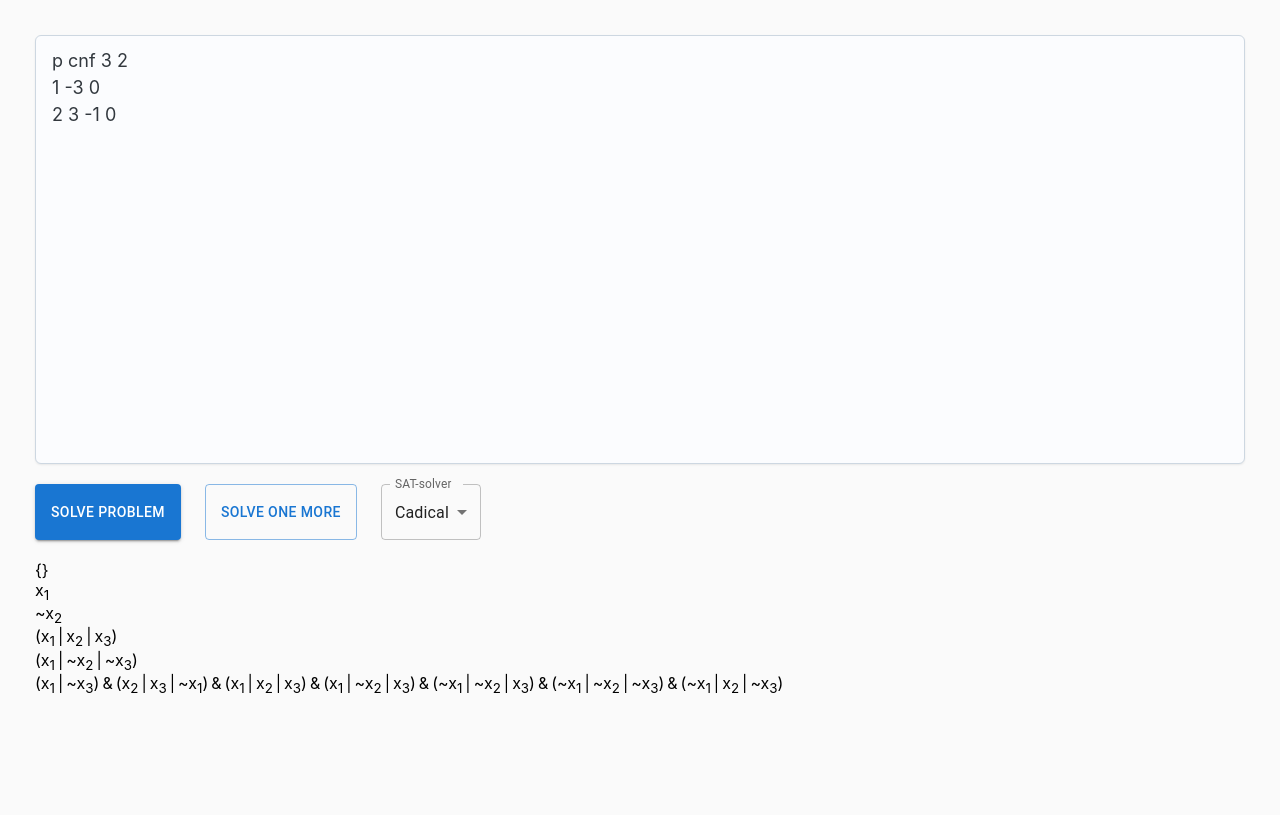
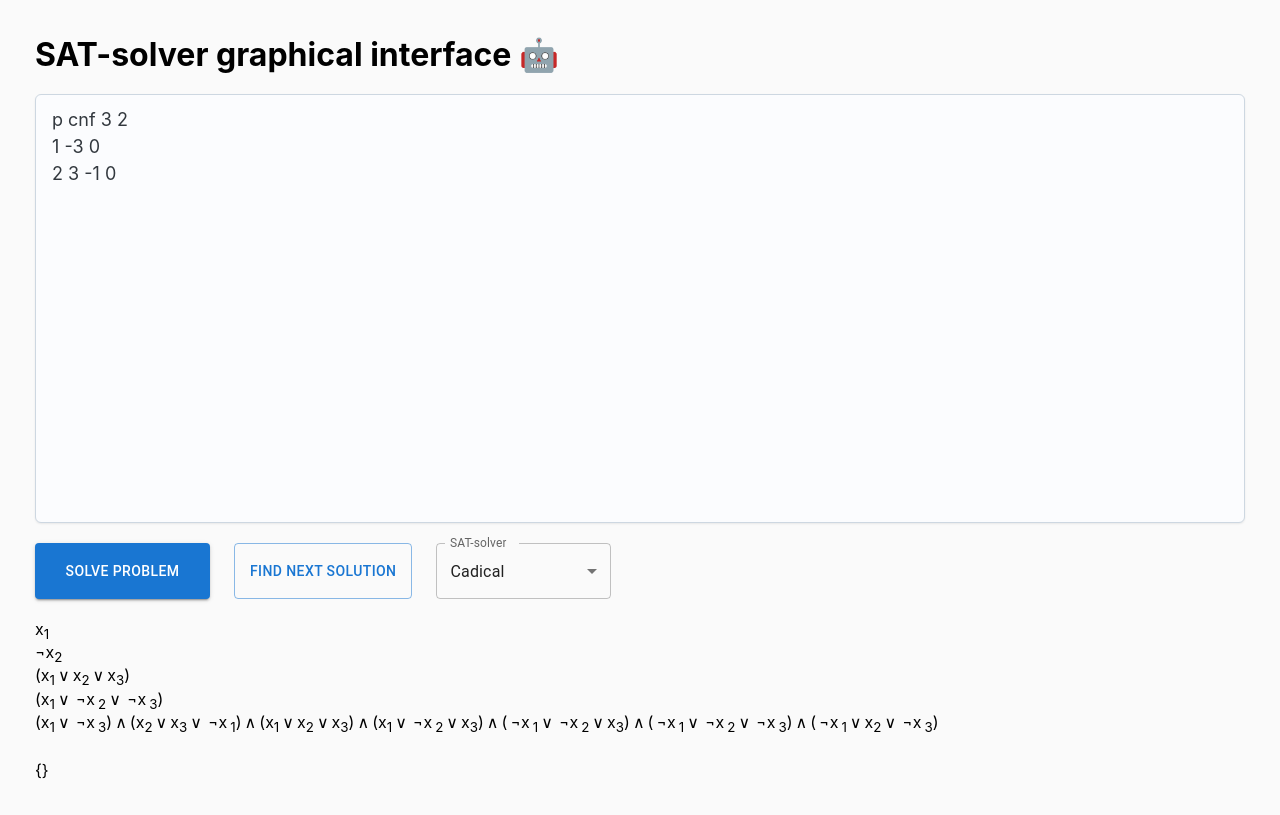
Before and after one commit to vvvvvvvector/SAT-solver-graphical-interface-client, a React (Vite) app: page / in a window 1280 px wide. Built offline with nearby package versions, Linux system fonts and the light colour scheme.

Commit message:
add not, or, and signs + refactoring

```diff
--- a/src/App.tsx
+++ b/src/App.tsx
@@ -30,6 +30,9 @@ export default function App() {
 
   return (
     <>
+      <h1>
+        SAT-solver graphical interface <span>🤖</span>
+      </h1>
       <Textarea
         sx={{
           marginBottom: "20px",
@@ -49,6 +52,9 @@ export default function App() {
         }}
       >
         <Button
+          sx={{
+            minWidth: "175px",
+          }}
           disabled={solveLoading}
           onClick={async () => {
             try {
@@ -80,6 +86,9 @@ export default function App() {
           {solveLoading ? "Solving..." : "Solve Problem"}
         </Button>
         <Button
+          sx={{
+            minWidth: "175px",
+          }}
           disabled={solveOneMoreLoading}
           variant="outlined"
           onClick={async () => {
@@ -87,14 +96,14 @@ export default function App() {
               if (formula.length > 0) {
                 setSolveOneMoreLoading(true);
 
-                const response = await axiosInstance.get("solve-one-more");
+                const response = await axiosInstance.get("find-next-solution");
 
                 setSolveOneMoreLoading(false);
 
                 if (!response.data.satisfiable) {
                   toast.error("There are no more solutions!");
                 } else {
-                  toast.success("One more solution successfully founded!");
+                  toast.success("One more solution was successfully found!");
                 }
 
                 setResponse(response.data);
@@ -109,9 +118,9 @@ export default function App() {
             }
           }}
         >
-          {solveOneMoreLoading ? "Solving..." : "Solve one more"}
+          {solveOneMoreLoading ? "Finding..." : "Find next solution"}
         </Button>
-        <FormControl>
+        <FormControl sx={{ minWidth: "175px" }}>
           <InputLabel id="select-solver-label">SAT-solver</InputLabel>
           <Select
             labelId="select-solver-label"
@@ -130,7 +139,6 @@ export default function App() {
           </Select>
         </FormControl>
       </Stack>
-      <pre>{JSON.stringify(response, null, 2)}</pre>
       <Variable index={1} />
       <Variable index={-2} />
       <Clause variables={[1, 2, 3]} />
@@ -146,6 +154,7 @@ export default function App() {
           [-1, 2, -3],
         ]}
       />
+      <pre>{JSON.stringify(response, null, 2)}</pre>
     </>
   );
 }
--- a/src/components/Clause/Clause.module.scss
+++ b/src/components/Clause/Clause.module.scss
@@ -8,7 +8,7 @@
   li {
     display: flex;
 
-    div {
+    span {
       margin-left: 3px;
       margin-right: 3px;
     }
--- a/src/components/Clause/Clause.tsx
+++ b/src/components/Clause/Clause.tsx
@@ -11,14 +11,14 @@ type ClauseType = {
 export const Clause: React.FC<ClauseType> = ({ variables }) => {
   return (
     <ul className={styles.clause}>
-      (
+      <p>(</p>
       {variables.map((i, index) => (
         <li key={index}>
           <Variable index={i} />
-          {variables.length - 1 > index && <div>|</div>}
+          {variables.length - 1 > index && <span>&#8744;</span>}
         </li>
       ))}
-      )
+      <p>)</p>
     </ul>
   );
 };
--- a/src/components/Formula/Formula.module.scss
+++ b/src/components/Formula/Formula.module.scss
@@ -4,7 +4,7 @@
   li {
     display: flex;
 
-    div {
+    span {
       margin-left: 3px;
       margin-right: 3px;
     }
--- a/src/components/Formula/Formula.tsx
+++ b/src/components/Formula/Formula.tsx
@@ -14,7 +14,7 @@ export const Formula: React.FC<FormulaType> = ({ clauses }) => {
       {clauses.map((i, index) => (
         <li key={index}>
           <Clause variables={i} />
-          {clauses.length - 1 > index && <div>&</div>}
+          {clauses.length - 1 > index && <span>&#8743;</span>}
         </li>
       ))}
     </ul>
--- a/src/components/Variable/Variable.tsx
+++ b/src/components/Variable/Variable.tsx
@@ -8,9 +8,9 @@ type VariableType = {
 
 export const Variable: React.FC<VariableType> = ({ index }) => {
   return (
-    <p className={styles.variable}>
-      {index > 0 ? "x" : "~x"}
+    <div className={styles.variable}>
+      {index > 0 ? "x" : <span>&#172;x</span>}
       <sub>{index > 0 ? index : index * -1}</sub>
-    </p>
+    </div>
   );
 };
--- a/src/styles.scss
+++ b/src/styles.scss
@@ -11,4 +11,13 @@
 body {
   padding: 35px;
   background-color: #fafafa;
+  margin-top: 0px;
+
+  pre {
+    margin-top: 25px;
+  }
+
+  h1 {
+    margin-bottom: 20px;
+  }
 }
```
